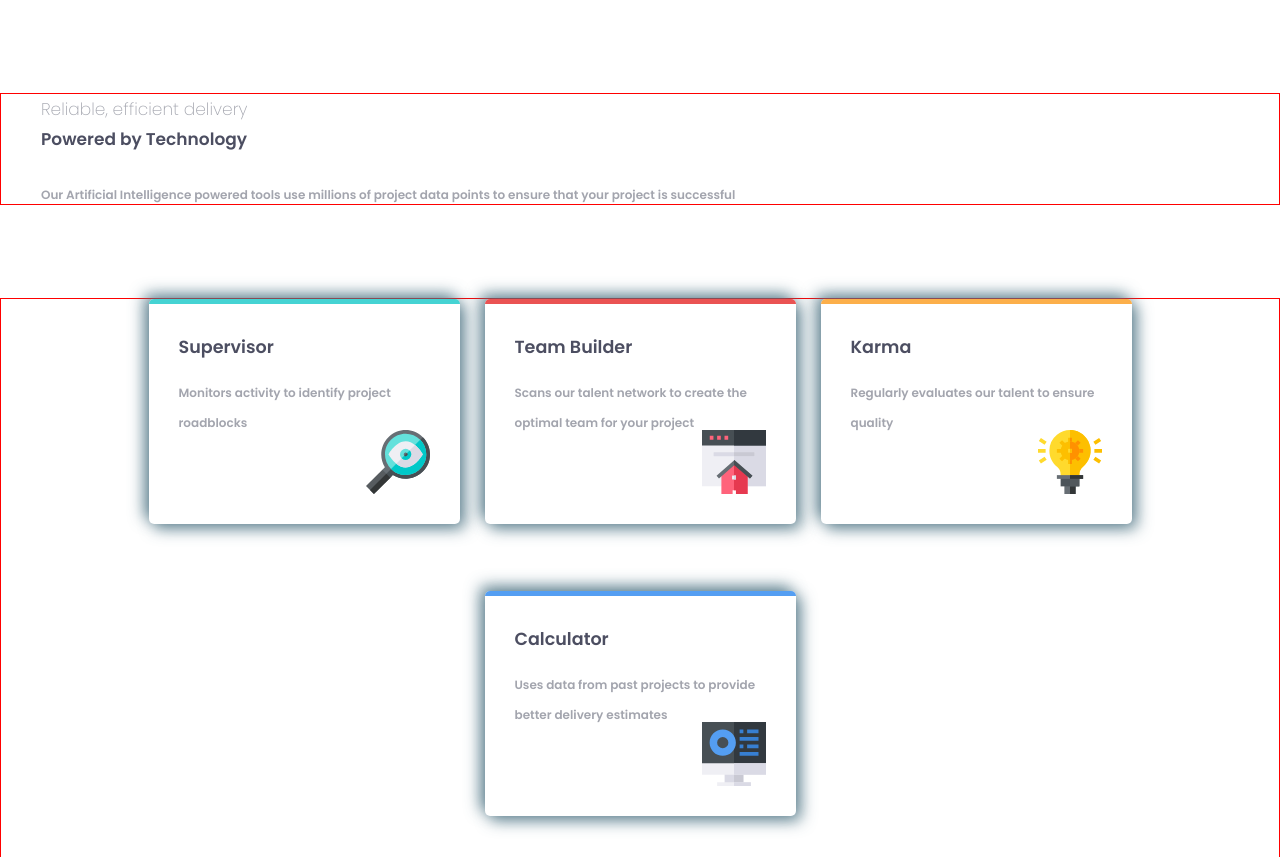
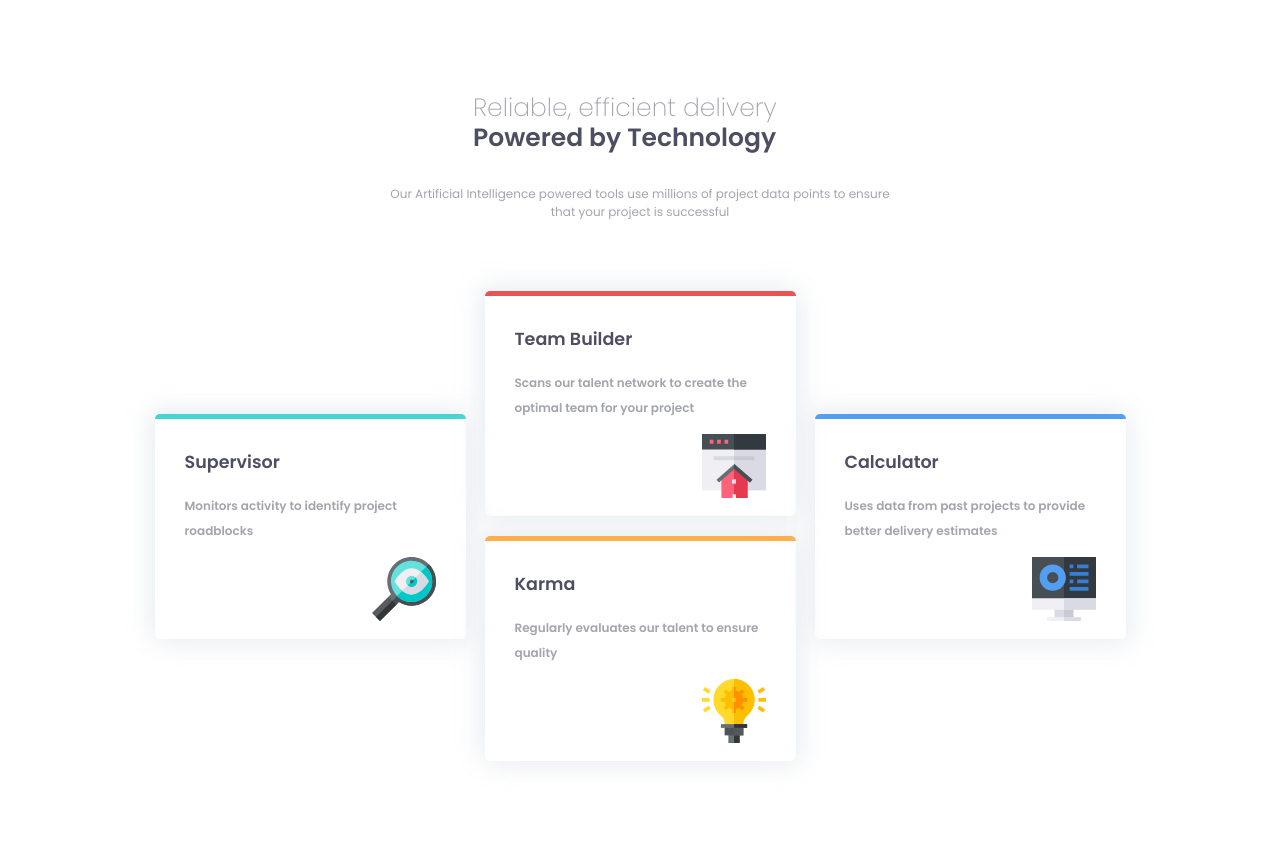
Before and after one commit to cyeguez/four-card-feature-section-master, a plain HTML site: page index.html in a window 1280 px wide. Shown: the top 857 px of the page. Drawn offline with Linux system fonts and the light colour scheme.

Commit message:
feat(Se añaden mediaquirys para estilos según dispositivos mobile desktop )

```diff
--- a/index.html
+++ b/index.html
@@ -19,13 +19,15 @@
   </head>
   <body>
 
-    <header class="header__container">
+    <header >
 
-      <h1 class="red-text red">Reliable, efficient delivery <br> <span>Powered by Technology</span></h1>
-      <p>
-        Our Artificial Intelligence powered tools use millions of project data
-        points to ensure that your project is successful
-      </p>
+      <div class="header__container">
+        <h1 class="red-text red">Reliable, efficient delivery <br> <span>Powered by Technology</span></h1>
+        <p>
+          Our Artificial Intelligence powered tools use millions of project data
+          points to ensure that your project is successful
+        </p>
+      </div>
     </header>
 
     <main>
--- a/scss/_utils.scss
+++ b/scss/_utils.scss
@@ -14,7 +14,7 @@
 @mixin border($color) {
   border-radius: 5px;
   border-top: 5px solid $color;
-  box-shadow: 5px 5px 15px #4c7283cd , -5px -5px 15px #4c7283cd;
+  box-shadow: 5px 5px 25px #e9eef1cd , -5px -5px 25px #e9eef1cd;
 
 
 }
--- a/scss/component/_header.scss
+++ b/scss/component/_header.scss
@@ -2,16 +2,22 @@
 @use "../utils" as u;
 
 .header__container {
-  margin: 93px auto;
+  width: 100%;
+  margin-top: 93px;
   padding-inline: 40px;
   font-weight: 400;
-  border: solid 1px red;
+  max-width: 600px;
+  margin-inline: auto;
+
+
 
   h1 {
     font-size: 17px;
     color: map-get($map: v.$colors, $key: grayishBlue);
     font-weight: 200;
     line-height: 30px;
+    max-width: 400px;
+    margin-inline: auto;
 
     span {
       color: map-get($map: v.$colors, $key: darkBlue);
@@ -20,9 +26,13 @@
   }
 
   p {
+
     margin-top: 32px;
-    font-weight: 700;
+    font-weight: 500;
     color: map-get($map: v.$colors, $key: grayishBlue);
     font-size: 12px;
+
+
+
   }
 }
--- a/scss/component/_main.scss
+++ b/scss/component/_main.scss
@@ -10,11 +10,12 @@
   margin: 80px auto;
   gap: 25px;
   padding-inline: 32px;
-  border: solid red 1px;
+
 
 
   .card {
     width: 311px;
+    max-width: 350px;
     height: 225px;
     padding: 30px;
     position: relative;
@@ -28,13 +29,13 @@
       margin-top: 18px;
       font-weight: 700;
       color: map-get($map: v.$colors, $key: grayishBlue);
-      line-height: 30px;
+      line-height: 25px;
       font-size: 12px;
     }
 
     & img {
       position: absolute;
-      bottom: 30px;
+      bottom: 18px;
       right: 30px;
     }
   }
--- /dev/null
+++ b/scss/responsive/_desktop-mode.scss
@@ -0,0 +1,53 @@
+@use "../var" as v;
+@use "../utils" as u;
+
+@media screen and (min-width: 1024px) {
+  //**--- Header styles---**//
+  .header__container {
+
+    height: auto;
+    margin-bottom: -100px;
+
+    h1 {
+      font-size: 25px;
+      padding-left: 33px;
+    }
+
+    p {
+      text-align: center;
+    }
+  }
+
+  //**--- Main styles---**//
+
+  .card__container {
+    display: grid;
+    place-items: center;
+    grid-template-columns: repeat(3, 250px);
+    grid-template-rows: repeat(3, 200px);
+
+    & .card--red {
+      grid-column: 2/3;
+      grid-row: 1/2;
+      margin-top: 205px;
+    }
+    & .card--cyan {
+      grid-column: 1/2;
+      grid-row: 2/3;
+      margin-left: -110px;
+    }
+    & .card--orange {
+      grid-column: 2/3;
+      grid-row: 3/4;
+      margin-top: -205px;
+
+    }
+    & .card--blue {
+
+
+      grid-column: 3/4;
+      grid-row: 2/3;
+      margin-left: 110px;
+    }
+  }
+}
--- /dev/null
+++ b/scss/responsive/_mobile-mode.scss
@@ -0,0 +1,9 @@
+@media screen and (min-width: 400px)and (max-width:1023px){
+.header__container{
+  text-align: center;
+}
+
+
+
+
+}
--- a/scss/style.scss
+++ b/scss/style.scss
@@ -2,3 +2,5 @@
 @forward "./component/header";
 @forward "./component/main";
 @forward "./component/footer";
+@forward "./responsive/mobile-mode";
+@forward "./responsive/desktop-mode";
```
Also changed, not shown: css/mediaquery.css (deleted), css/style.css, 2 other files.
